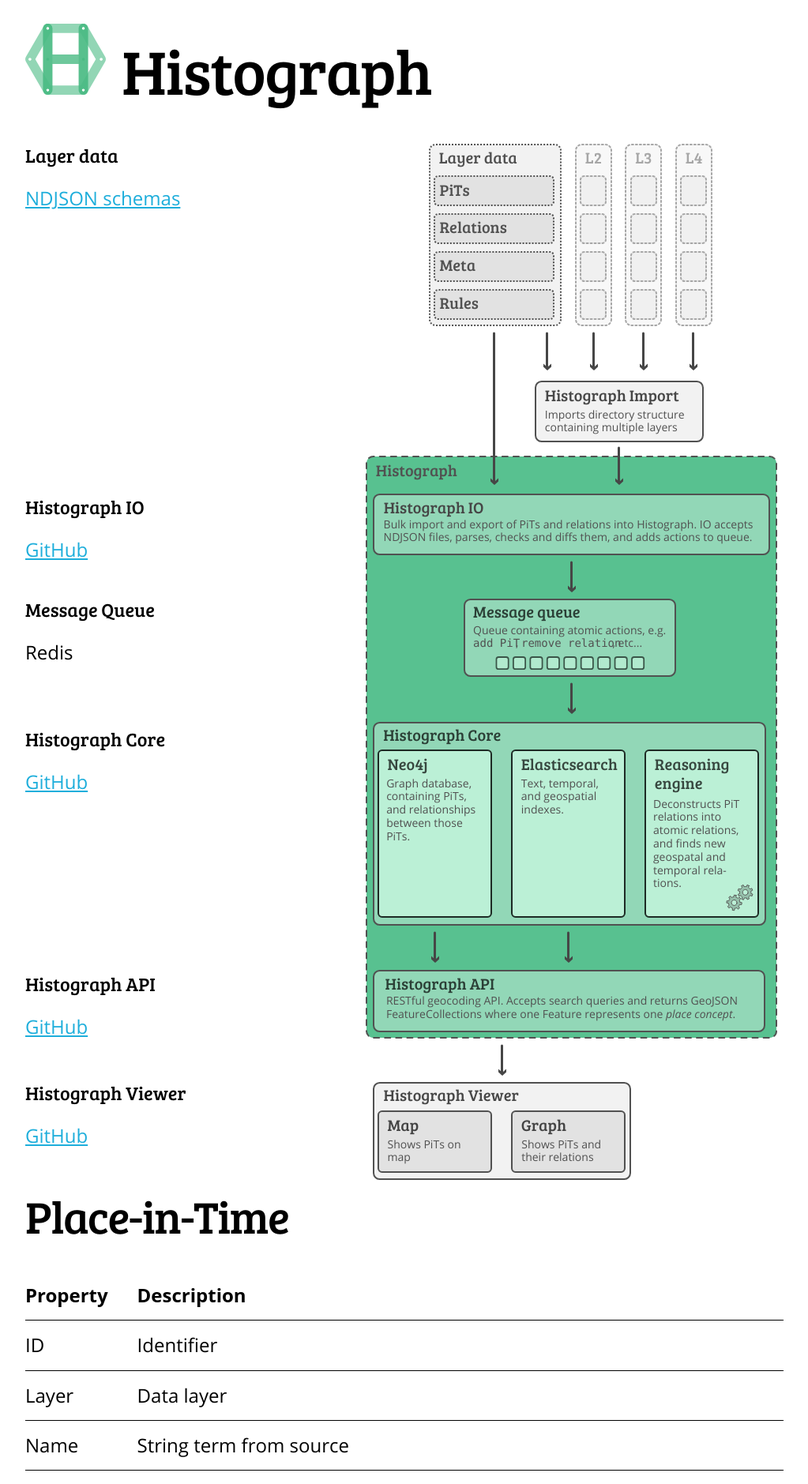
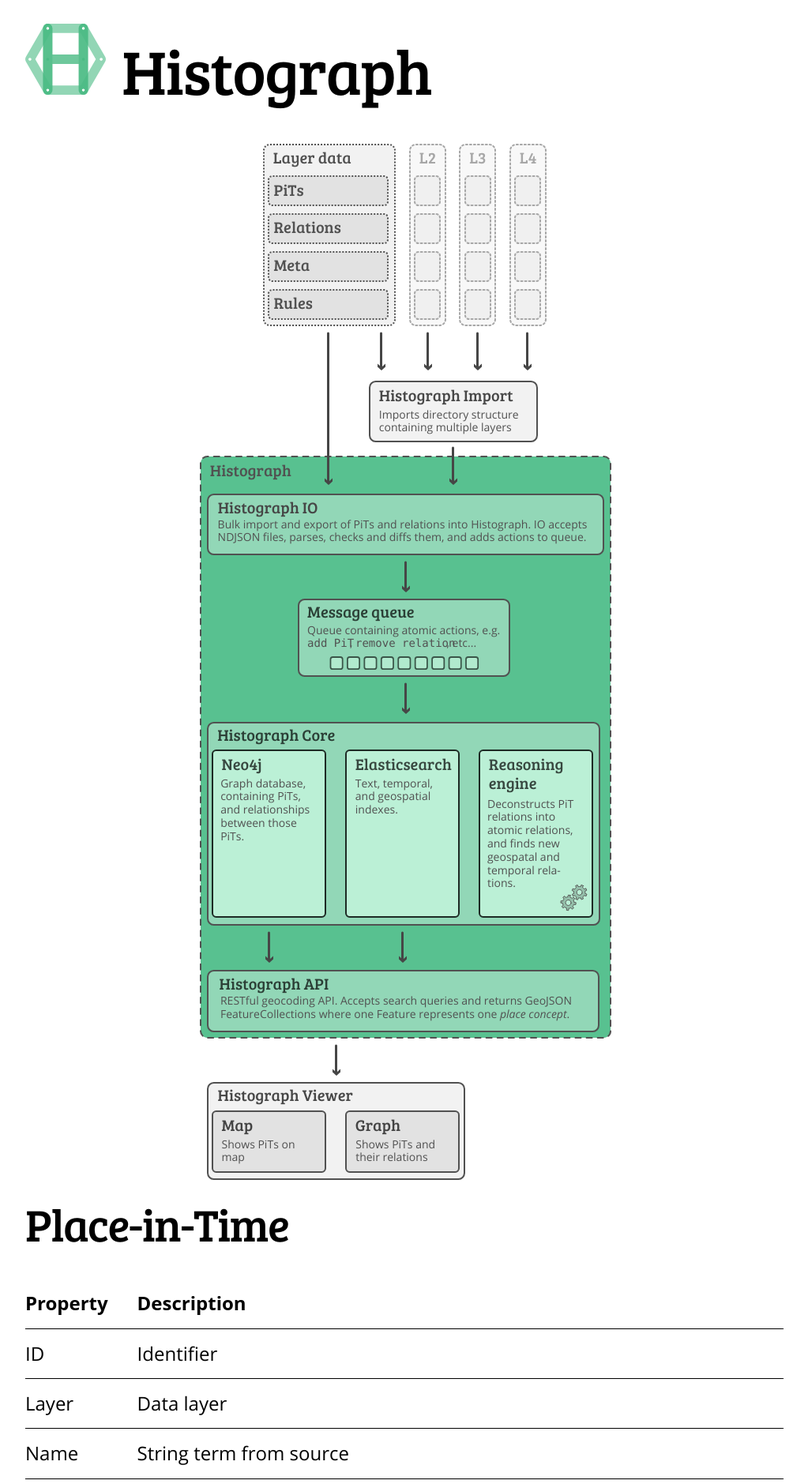
Before and after one commit to histograph/histograph.github.io, a Jekyll site: the page built from index.md, in a window 1280 px wide. Shown: the top 1879 px of the page at 79% size, without its empty margins (128-1151 px from the left). Built offline with Jekyll 4.4.1, drawn with Linux system fonts in a browser that asks for light colours; some web fonts are replaced.

Commit message:
wider wider wider

```diff
--- a/css/style.scss
+++ b/css/style.scss
@@ -118,60 +118,6 @@
   border-bottom: 1px solid black;
 }
 
-#architecure ol,
 #architecure svg {
-  height: 1334px;
+  width: 960px;
 }
-
-#architecure ol {
-  position: absolute;
-  float: left;
-  width: calc(960px - 540px);
-  list-style-type: none;
-}
-
-#architecure li {
-  position: absolute;
-}
-
-#architecure ol h6 {
-  margin-bottom: 1rem;
-}
-
-#architecure ol p {
-  margin-bottom: 1rem;
-}
-
-#architecure svg {
-  float: right;
-}
-
-
-#arch-li-layer-data {
-  top: 10px;
-}
-
-#arch-li-io {
-  top: 455px;
-}
-
-#arch-li-queue {
-  top: 585px;
-}
-
-#arch-li-core {
-  top: 749px;
-}
-
-#arch-li-api {
-  top: 1059px;
-}
-
-#arch-li-viewer {
-  top: 1197px;
-}
-
-
-.clear {
-  clear: both;
-}
--- a/index.md
+++ b/index.md
@@ -4,42 +4,7 @@
 <h1><img src="{{ site.baseurl }}/images/histograph.svg" id="logo" />Histograph</h1>
 
 <div id="architecure">
-  <ol>
-
-    <li id="arch-li-layer-data">
-      <h6>Layer data</h6>
-      <p><a href="https://github.com/histograph/io/tree/master/schemas">NDJSON schemas</a></p>
-    </li>
-
-    <li id="arch-li-io">
-      <h6>Histograph IO</h6>
-      <p><a href="https://github.com/histograph/io">GitHub</a></p>
-    </li>
-
-    <li id="arch-li-queue">
-      <h6>Message Queue</h6>
-      <p>Redis</p>
-    </li>
-
-    <li id="arch-li-core">
-      <h6>Histograph Core</h6>
-      <p><a href="https://github.com/histograph/core">GitHub</a></p>
-    </li>
-
-    <li id="arch-li-api">
-      <h6>Histograph API</h6>
-      <p><a href="https://github.com/histograph/api">GitHub</a></p>
-    </li>
-
-    <li id="arch-li-viewer">
-      <h6>Histograph Viewer</h6>
-      <p><a href="https://github.com/histograph/viewer">GitHub</a></p>
-    </li>
-
-
-  </ol>
   {% include architecture.svg %}
-  <div class="clear"></div>
 </div>
 
 
```
